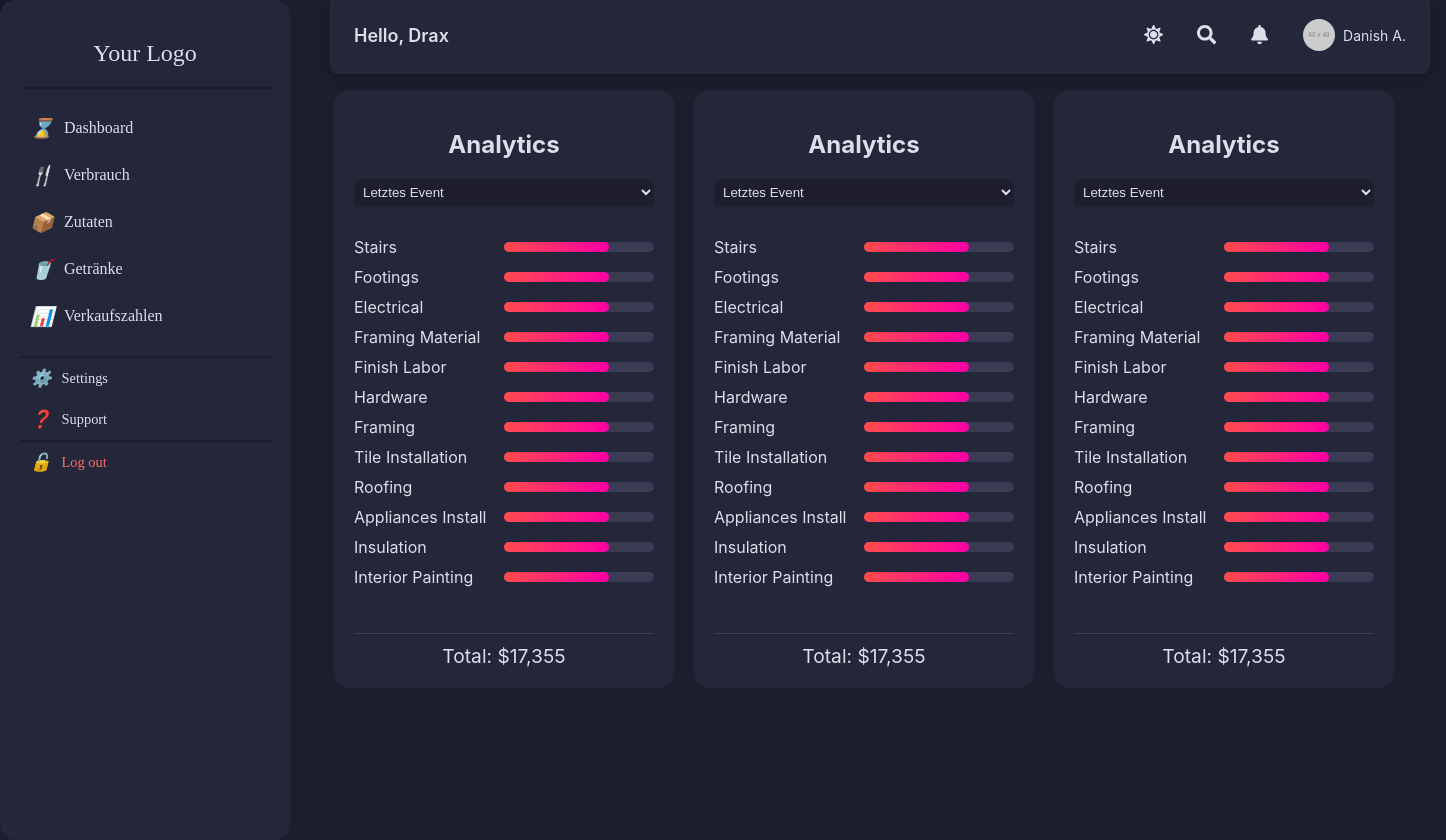
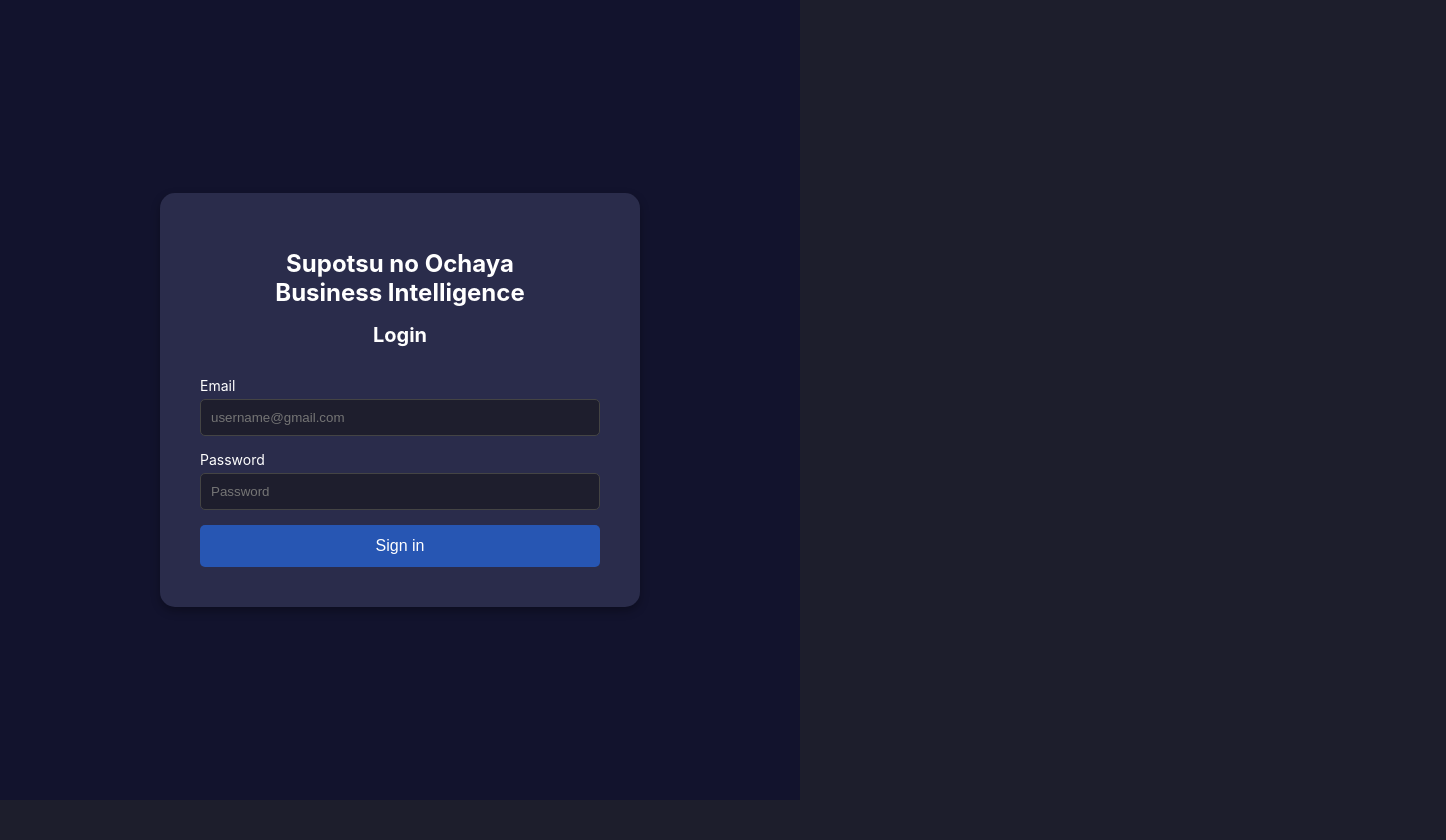
Before and after one commit to supotsu-no-ochaya/business-intelligence, a React (Create React App) app in the folder frontend/frontend/: page / in a window 1280 px wide. Shown: the whole page, 1446 px wide, since content can reach past the window. After the commit the page ends 800 px from the top, so only its background shows below. Built offline with nearby package versions, Linux system fonts and the light colour scheme.

Commit message:
erster Login Versuch

```diff
--- a/frontend/frontend/src/App.js
+++ b/frontend/frontend/src/App.js
@@ -1,4 +1,5 @@
 import React, { useState } from 'react';
+import Login from './login_component/Login';
 import Sidebar from './components/Sidebar';
 import Header from './components/Header';
 import Dashboard from './components/Dashboard';
@@ -12,9 +13,17 @@ function App() {
   // Zustand für die aktuelle Ansicht
   const [currentView, setCurrentView] = useState('dashboard');
 
+  // Zustand für den Login-Status
+  const [loggedIn, setLoggedIn] = useState(false);
+
   // Funktion zum Wechseln der Ansicht
   const navigate = (view) => {
     setCurrentView(view);
+  };
+
+  // Handler für den Login (z. B. nach erfolgreicher Authentifizierung)
+  const handleLogin = () => {
+    setLoggedIn(true); // Setzt den Login-Status auf 'true'
   };
 
   // Komponente basierend auf der aktuellen Ansicht rendern
@@ -41,6 +50,10 @@ function App() {
 
   return (
     <div className="app">
+      {!loggedIn ? (
+        <Login onLogin={handleLogin} />
+      ) : (
+        <>
           {/* Sidebar Container */}
           <aside className="app-sidebar">
             <Sidebar navigate={navigate} />
@@ -55,6 +68,8 @@ function App() {
             {/* Der Hauptinhalt, basierend auf der aktuellen Ansicht */}
             {content}
           </main>
+        </>
+      )}
     </div>
   );
 }
--- a/frontend/frontend/src/components/Dashboard.css
+++ b/frontend/frontend/src/components/Dashboard.css
@@ -5,6 +5,7 @@
   gap: 20px;               /* Abstand zwischen den Karten */
   padding: 20px;
   background-color: none;
+  font-family: 'Alatsi';
 }
 
 /* Stil für jede Karte */
--- a/frontend/frontend/src/components/Getraenke.module.css
+++ b/frontend/frontend/src/components/Getraenke.module.css
@@ -5,6 +5,7 @@
   align-items: center;
   margin-top: 30px;
   box-sizing: border-box;
+  font-family: 'Alatsi';
 }
 
 
--- a/frontend/frontend/src/components/Header.css
+++ b/frontend/frontend/src/components/Header.css
@@ -7,6 +7,7 @@
     border-radius: 0.5rem;
     box-shadow: 0px 4px 10px rgba(0, 0, 0, 0.25);
     width: 100%; /* Sicherstellen, dass die Breite 100% der Elternebene ist */
+    font-family: 'Alatsi';
   }
 
   .top-bar h1 {
--- a/frontend/frontend/src/components/Verbrauch.css
+++ b/frontend/frontend/src/components/Verbrauch.css
@@ -4,6 +4,7 @@
     justify-content: center;  /* Zentriert die Karten horizontal */
     gap: 20px;                /* Abstand zwischen den Karten */
     padding: 20px;
+    font-family: 'Alatsi';
   }
 
   /* Stil für jede Karte innerhalb der Verbrauch-Komponente */
--- a/frontend/frontend/src/components/Verkaufszahlen.module.css
+++ b/frontend/frontend/src/components/Verkaufszahlen.module.css
@@ -8,6 +8,7 @@
     gap: 20px; /* Abstand zwischen den Kacheln */
     padding: 20px;
     flex-wrap: wrap; /* Erlaubt Umbruch bei kleiner Bildschirmbreite */
+    font-family: 'Alatsi';
   }
 
 
--- a/frontend/frontend/src/components/Zutaten.css
+++ b/frontend/frontend/src/components/Zutaten.css
@@ -4,6 +4,7 @@
     justify-content: center;  /* Zentriert die Karten horizontal */
     gap: 20px;                /* Abstand zwischen den Karten */
     padding: 20px;
+    font-family: 'Alatsi';
   }
 
   /* Stil für jede Karte innerhalb der ZutatenDashboard-Komponente */
--- /dev/null
+++ b/frontend/frontend/src/login_component/Login.jsx
@@ -0,0 +1,53 @@
+import React, { useState } from 'react';
+import styles from './Login.module.css';
+
+const Login = ({ onLogin }) => {
+  const [email, setEmail] = useState('');
+  const [password, setPassword] = useState('');
+
+  const handleSubmit = (e) => {
+    e.preventDefault();
+    // Überprüfe die Zugangsdaten (Beispiel)
+    if (email === 'admin@example.com' && password === 'password123') {
+      onLogin();  // Loggt den Benutzer ein
+    } else {
+      alert('Falsche E-Mail oder Passwort!');
+    }
+  };
+
+  return (
+    <div className={styles.container}>
+      <div className={styles.card}>
+        <h1 className={styles.title}>Supotsu no Ochaya<br />Business Intelligence</h1>
+        <h2 className={styles.subtitle}>Login</h2>
+        <form className={styles.form} onSubmit={handleSubmit}>
+          <div className={styles.inputGroup}>
+            <label htmlFor="email">Email</label>
+            <input
+              type="email"
+              id="email"
+              value={email}
+              onChange={(e) => setEmail(e.target.value)}
+              placeholder="username@gmail.com"
+              required
+            />
+          </div>
+          <div className={styles.inputGroup}>
+            <label htmlFor="password">Password</label>
+            <input
+              type="password"
+              id="password"
+              value={password}
+              onChange={(e) => setPassword(e.target.value)}
+              placeholder="Password"
+              required
+            />
+          </div>
+          <button type="submit" className={styles.button}>Sign in</button>
+        </form>
+      </div>
+    </div>
+  );
+};
+
+export default Login;
--- /dev/null
+++ b/frontend/frontend/src/login_component/Login.module.css
@@ -0,0 +1,91 @@
+.container {
+    display: flex;
+    justify-content: center;
+    align-items: center;
+    height: 100vh; /* Vollständige Bildschirmhöhe */
+    width: 100vh;
+    background-color: #12132D; /* Dunkelblauer Hintergrund */
+  }
+
+  .card {
+    background-color: #2A2C4B; /* Dunklerer Hintergrund für die Karte */
+    padding: 40px;
+    border-radius: 15px;
+    width: 400px;
+    box-shadow: 0 4px 10px rgba(0, 0, 0, 0.3);
+    text-align: center;
+  }
+
+  .title {
+    color: #ffffff;
+    font-size: 24px;
+    margin-bottom: 10px;
+  }
+
+  .subtitle {
+    color: #ffffff;
+    font-size: 20px;
+    margin-bottom: 30px;
+  }
+
+  .form {
+    display: flex;
+    flex-direction: column;
+  }
+
+  .inputGroup {
+    display: flex;
+    flex-direction: column;
+    text-align: left;
+    margin-bottom: 15px;
+  }
+
+  .inputGroup label {
+    color: #ffffff;
+    margin-bottom: 5px;
+    font-size: 14px;
+  }
+
+  .inputGroup input {
+    padding: 10px;
+    border: 1px solid #444;
+    border-radius: 5px;
+    background-color: #1E1E2D;
+    color: #ffffff;
+  }
+
+  .forgotPassword a {
+    color: #6A6DCD;
+    font-size: 14px;
+    text-decoration: none;
+    margin-bottom: 20px;
+  }
+
+  .button {
+    background-color: #2756B3;
+    color: white;
+    border: none;
+    padding: 12px;
+    border-radius: 5px;
+    cursor: pointer;
+    font-size: 16px;
+  }
+
+  .button:hover {
+    background-color: #3A73D4;
+  }
+
+  .footer {
+    color: #B0B3C5;
+    margin-top: 20px;
+    font-size: 14px;
+  }
+
+  .footer a {
+    color: #6A6DCD;
+    text-decoration: none;
+  }
+
+  .footer a:hover {
+    text-decoration: underline;
+  }
```
Lines whose indentation alone changed are shown as unchanged.
